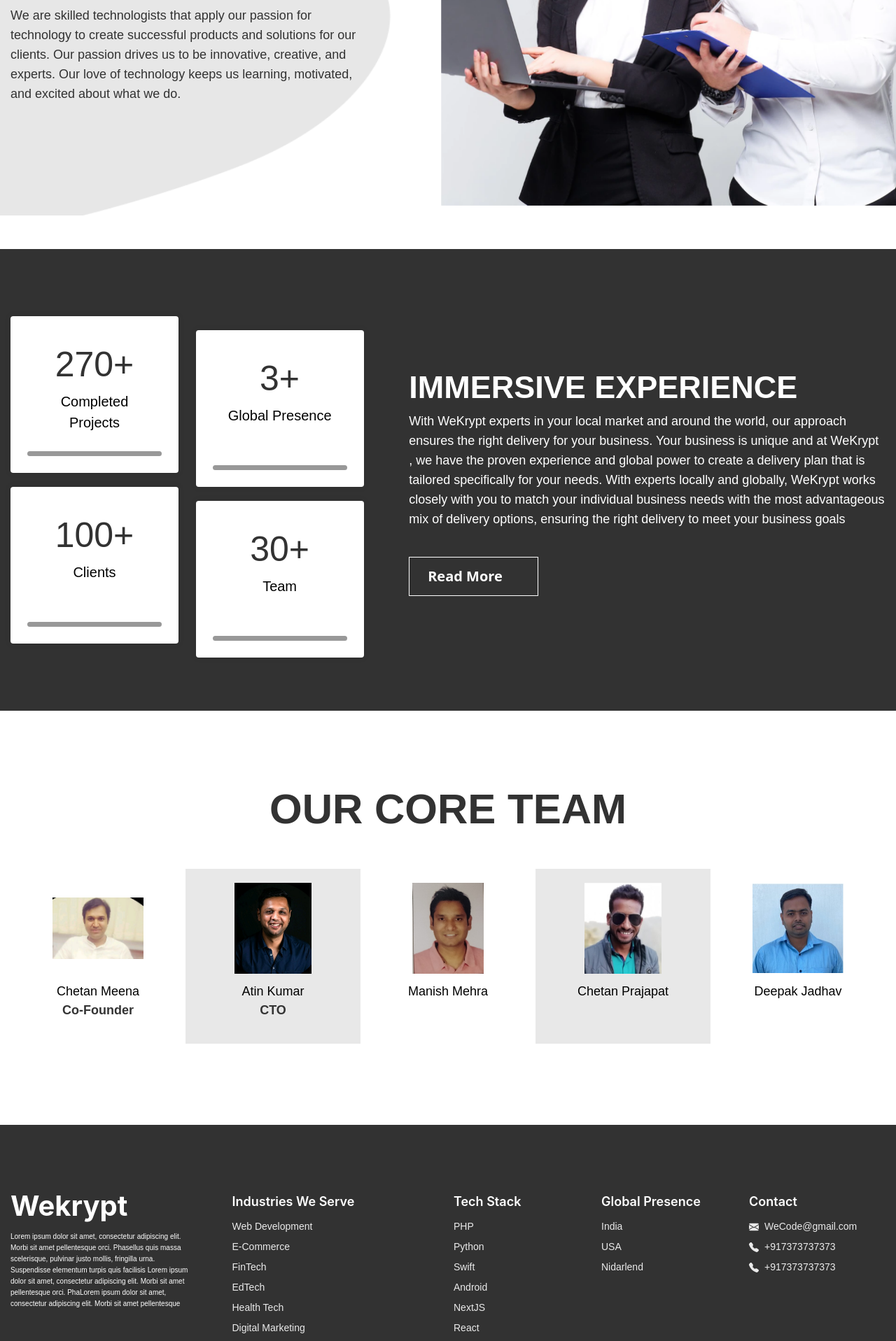
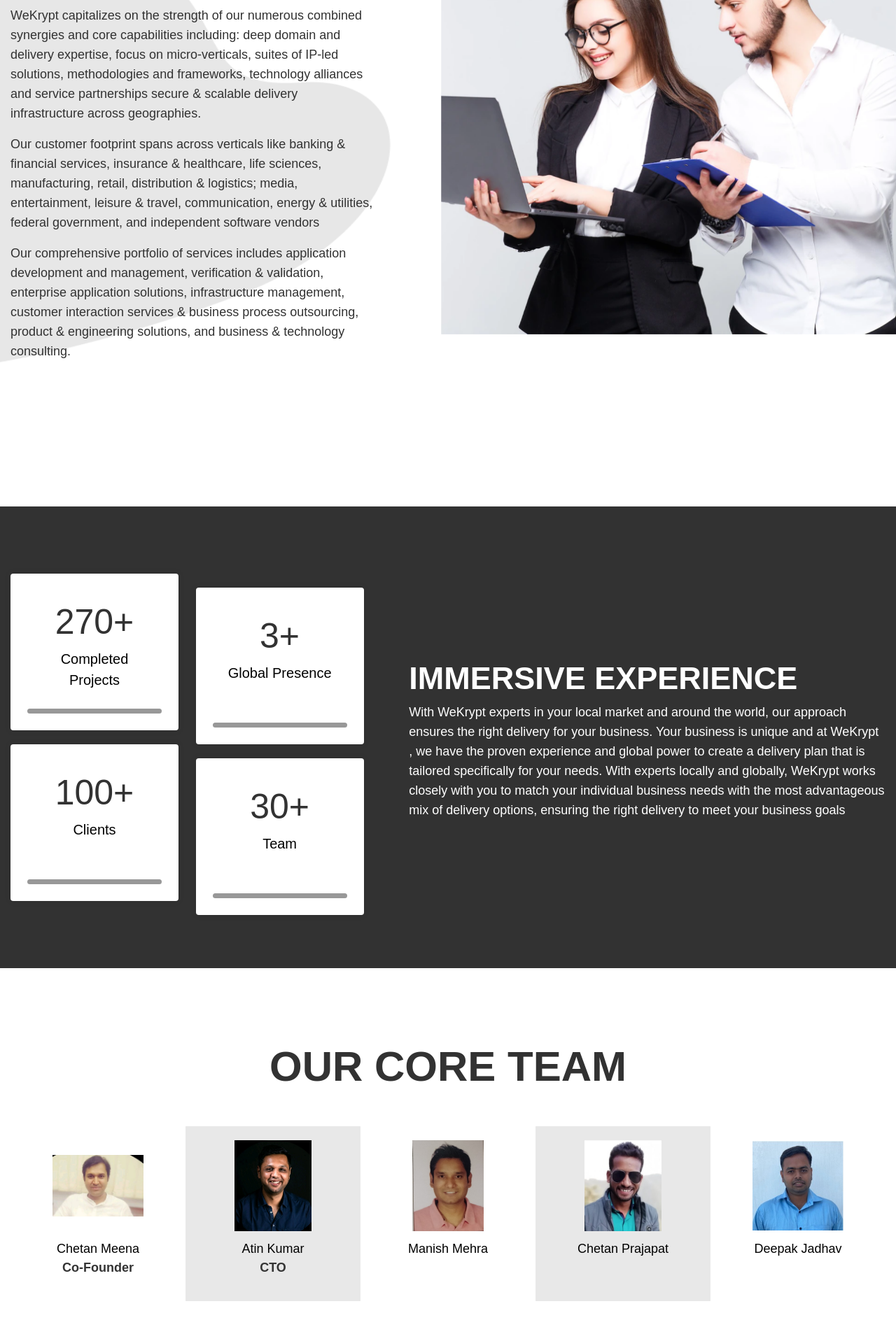
Before and after one commit to Dixitgupta222/static-website, a Next.js app: page /about in a window 1280 px wide. Shown: the part 880-2797 px from the top of the page at 70% size. Built offline with nearby package versions, Linux system fonts and the light colour scheme.

Commit message:
Content Updated2.3

```diff
--- a/components/experience.js
+++ b/components/experience.js
@@ -67,11 +67,11 @@ export default function Experience(props) {
               needs with the most advantageous mix of delivery options, ensuring
               the right delivery to meet your business goals
             </p>
-            <Link href="/contact">
+            {/* <Link href="/contact">
               <a className="font-bold text-[20px] mx-auto lg:mx-0 text-[#323232] lg:text-[#ffffff]  border-[1px] lg:border-[#ffffff] border-[#323232] py-[12px] px-[26px] md:pr-[50px] mt-10 block w-fit duration-150 lg:hover:bg-[#ffffff] hover:bg-[#323232] lg:hover:text-[#323232] hover:text-[#ffffff]">
                 Read More
               </a>
-            </Link>
+            </Link> */}
           </div>
         </div>
       </div>
--- a/components/footer/index.tsx
+++ b/components/footer/index.tsx
@@ -13,7 +13,7 @@ export default function footer() {
       <div className="container mx-auto relative">
         <div className="grid md:grid-cols-12 gap-4 md:gap-y-4 gap-y-10">
           <div className="col-span-2 md:col-span-3 relative">
-          <div className="devider lg:hidden block h-[1px] w-full bg-[#FFFFFF] opacity-20 absolute -bottom-5 left-0"></div>
+            <div className="devider lg:hidden block h-[1px] w-full bg-[#FFFFFF] opacity-20 absolute -bottom-5 left-0"></div>
             <Link href="/">
               <a>
                 <h2 className="text-[40px] font-inter font-bold text-[#ffffff] leading-10 mb-4">
@@ -22,12 +22,9 @@ export default function footer() {
               </a>
             </Link>
             <p className="font-poppins font-light text-[10px] my-4 text-[#ffffff] leading-4 mr-10">
-              Lorem ipsum dolor sit amet, consectetur adipiscing elit. Morbi sit
-              amet pellentesque orci. Phasellus quis massa scelerisque, pulvinar
-              justo mollis, fringilla urna. Suspendisse elementum turpis quis
-              facilisis Lorem ipsum dolor sit amet, consectetur adipiscing elit.
-              Morbi sit amet pellentesque orci. PhaLorem ipsum dolor sit amet,
-              consectetur adipiscing elit. Morbi sit amet pellentesque
+              We Krypt is partnering with companies to transform and manage
+              their business by harnessing the power of technology. A software
+              development company with a full cycle of services.
             </p>
             <div className="flex md:hidden items-center gap-5 py-3">
               <Link href="/">
@@ -128,8 +125,8 @@ export default function footer() {
             </div>
           </div>
           <div className="col-span-2 relative">
-          <div className="devider lg:hidden block h-[1px] w-full bg-[#FFFFFF] opacity-20 absolute -top-5 left-0"></div>
-          <div className="devider lg:hidden block h-[1px] w-full bg-[#FFFFFF] opacity-20 absolute -bottom-5 left-0"></div>
+            <div className="devider lg:hidden block h-[1px] w-full bg-[#FFFFFF] opacity-20 absolute -top-5 left-0"></div>
+            <div className="devider lg:hidden block h-[1px] w-full bg-[#FFFFFF] opacity-20 absolute -bottom-5 left-0"></div>
             <h2 className="text-[18px] capitalize font-inter font-semibold text-[#ffffff] mb-3">
               Global Presence
             </h2>
@@ -163,12 +160,12 @@ export default function footer() {
               </Link>
               <Link href="/">
                 <a className="font-poppins font-normal text-[14px] text-[#ffffff] opacity-90 hover:text-[#cfcfcf] flex gap-2 items-center">
-                  <BsFillTelephoneFill /> +917373737373
+                  <BsFillTelephoneFill /> 07314910077
                 </a>
               </Link>
               <Link href="/">
                 <a className="font-poppins font-normal text-[14px] text-[#ffffff] opacity-90 hover:text-[#cfcfcf] flex gap-2 items-center">
-                  <BsFillTelephoneFill /> +917373737373
+                  <BsFillTelephoneFill /> 9424980001
                 </a>
               </Link>
             </div>
--- a/components/header/index.js
+++ b/components/header/index.js
@@ -37,10 +37,10 @@ export default function Header(props) {
           <Link href="/">
             <a>
               <h2 className={`text-[50px] font-inter font-bold transition-all ease-in-out duration-200 text-[#323232] z-30`}>
-                WeCode
+              Wekrypt
               </h2>
             </a>
-          </Link>
+          </Link>b
         </div>
         <div className="col-span-9">
           {width > 767 && (
--- a/package.json
+++ b/package.json
@@ -4,7 +4,7 @@
   "private": true,
   "scripts": {
     "dev": "next dev",
-    "build": "next build && next export",
+    "build": "next build",
     "start": "node server.js",
     "lint": "next lint"
   },
--- a/pages/about/index.tsx
+++ b/pages/about/index.tsx
@@ -35,11 +35,28 @@ export default function About() {
                 Who We Are...?
               </h2>
               <p className="font-poppins font-normal normal-case text-[15px] text-center md:text-left py-4 md:text-[18px] leading-7 text-[#323232] break-words md:pr-24">
-                We are skilled technologists that apply our passion for
-                technology to create successful products and solutions for our
-                clients. Our passion drives us to be innovative, creative, and
-                experts. Our love of technology keeps us learning, motivated,
-                and excited about what we do.
+                WeKrypt capitalizes on the strength of our numerous combined
+                synergies and core capabilities including: deep domain and
+                delivery expertise, focus on micro-verticals, suites of IP-led
+                solutions, methodologies and frameworks, technology alliances
+                and service partnerships secure & scalable delivery
+                infrastructure across geographies.
+            </p>
+            <p className="font-poppins font-normal normal-case text-[15px] text-center md:text-left md:text-[18px] leading-7 text-[#323232] break-words md:pr-24">
+                Our customer footprint spans
+                across verticals like banking & financial services, insurance &
+                healthcare, life sciences, manufacturing, retail, distribution &
+                logistics; media, entertainment, leisure & travel,
+                communication, energy & utilities, federal government, and
+                independent software vendors
+                </p>
+              <p className="font-poppins font-normal normal-case text-[15px] text-center md:text-left py-4 md:text-[18px] leading-7 text-[#323232] break-words md:pr-24">
+                Our comprehensive portfolio of
+                services includes application development and management,
+                verification & validation, enterprise application solutions,
+                infrastructure management, customer interaction services &
+                business process outsourcing, product & engineering solutions,
+                and business & technology consulting.
               </p>
               {/* <Link href="/about">
                 <a className="font-bold text-[20px] mx-auto md:mx-0 text-[#323232] border-[1px] border-[#323232] py-[12px] px-[26px] my-4 md:my-10 block w-fit duration-150 hover:bg-[#323232] hover:text-[white]">
--- a/pages/index.tsx
+++ b/pages/index.tsx
@@ -268,7 +268,7 @@ For over 5 years, we have been helping enterprises around the world to transform
               <h3 className="font-poppins text-center md:text-left text-[22px] md:text-[30px] uppercase font-semibold text-[#323232] my-8">
               We&apos;ll be delighted to assist you in discovering and pursuing your passions.
               </h3>
-              <Button name='Read More' url='/contact' type='dark'/>
+              <Button name='Apply Now' url='/contact' type='dark'/>
             </div>
             <div className="col-auto block md:hidden">
               {/* <Image
```
